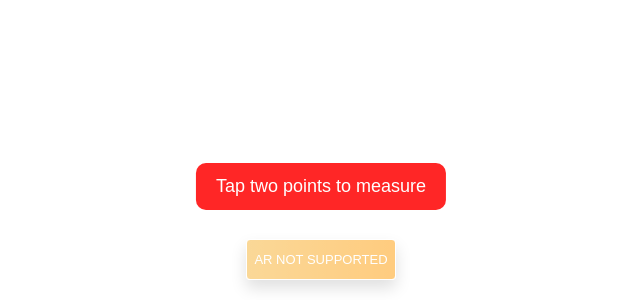
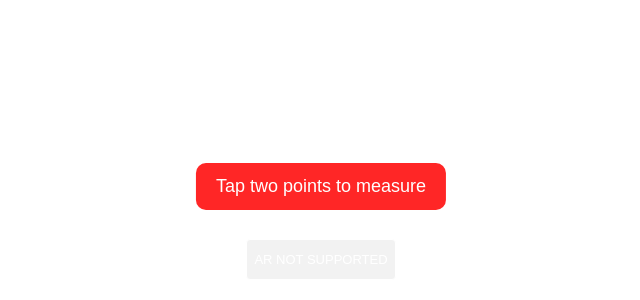
Before and after one commit to SA0806/practice_IITISOC, a React (Create React App) app: page /ARMeasurementTool in a window 1280 px wide. Shown: the part 500-800 px from the top of the page, without its empty margins (319-959 px from the left). Built offline with nearby package versions, Linux system fonts and the light colour scheme.

Commit message:
Update ARMeasurementTool.css

```diff
--- a/src/pages/ARMeasurementTool.css
+++ b/src/pages/ARMeasurementTool.css
@@ -34,7 +34,7 @@ canvas {
   height: 100vh !important;
   z-index: 0;
 }
-#ARButton, .xr-button {
+/* #ARButton, .xr-button {
   position: fixed !important;
   bottom: 20px;
   padding: 14px 28px;
@@ -53,4 +53,4 @@ canvas {
 #ARButton:hover, .xr-button:hover {
   background: linear-gradient(90deg, #ffcc00, #ff0000);
   cursor: pointer;
-}
+} */
```
